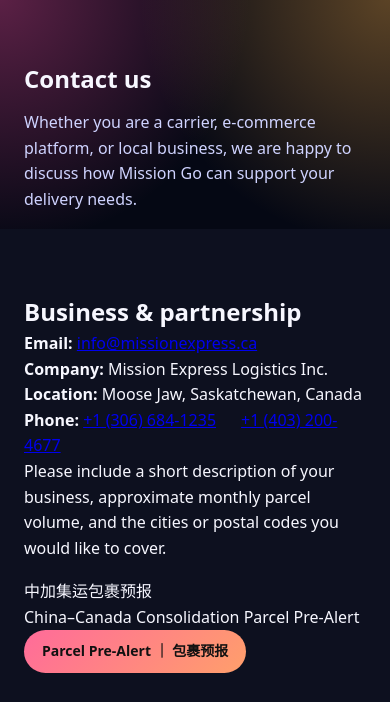
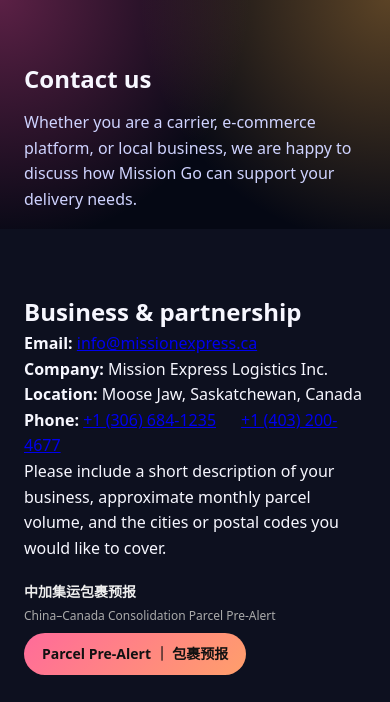
Before and after one commit to missionexpressca-cloud/missionexpress-website, a plain HTML site: page contact.html in a window 390 px wide. Shown: the part 72-774 px from the top of the page. Drawn offline with Linux system fonts and the light colour scheme.

Commit message:
Update styles.css

```diff
--- a/css/styles.css
+++ b/css/styles.css
@@ -558,5 +558,24 @@
   transform: translateY(-1px);
   box-shadow: 0 6px 18px rgba(0,0,0,.25);
 }
+/* Contact page - Parcel Pre-Alert text */
+.contact-prealert {
+  margin-top: 20px;
+}
+
+.prealert-hint {
+  margin: 0 0 8px 0;
+  font-size: 14px;
+  font-weight: 600;
+  color: #eee;
+}
+
+.prealert-hint .en-sub {
+  display: block;
+  margin-top: 2px;
+  font-size: 12px;
+  font-weight: 400;
+  color: #aaa;
+}
 
 }
```
